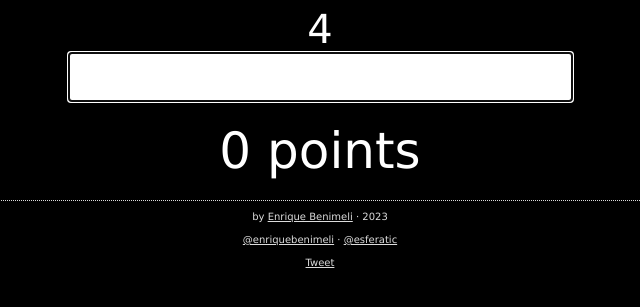
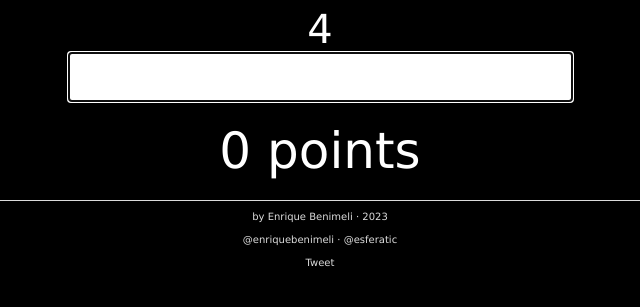
Before and after one commit to ebenimeli/Shuffled, a PHP site: page / in a window 1280 px wide. Shown: the part 318-625 px from the top of the page, without its empty margins (320-960 px from the left). Run offline with PHP 8.4, Linux system fonts and the light colour scheme; some libraries are stand-ins or nearby versions.

Commit message:
Credit style changed

```diff
--- a/css/style.css
+++ b/css/style.css
@@ -9,7 +9,7 @@ body {
 #credits {
     /*display: none;*/
     text-align: center;
-    border-top: .5px dotted #dcdcdc;
+    border-top: 1px solid #dcdcdc;
     margin-top: 20px;
     padding-top: 10px;
     color: #dcdcdc;
@@ -30,6 +30,10 @@ body {
     padding-bottom: 12px;
     color: #dcdcdc;
 
+}
+
+#credits span a {
+    text-decoration: none;
 }
 
 #num {
```
